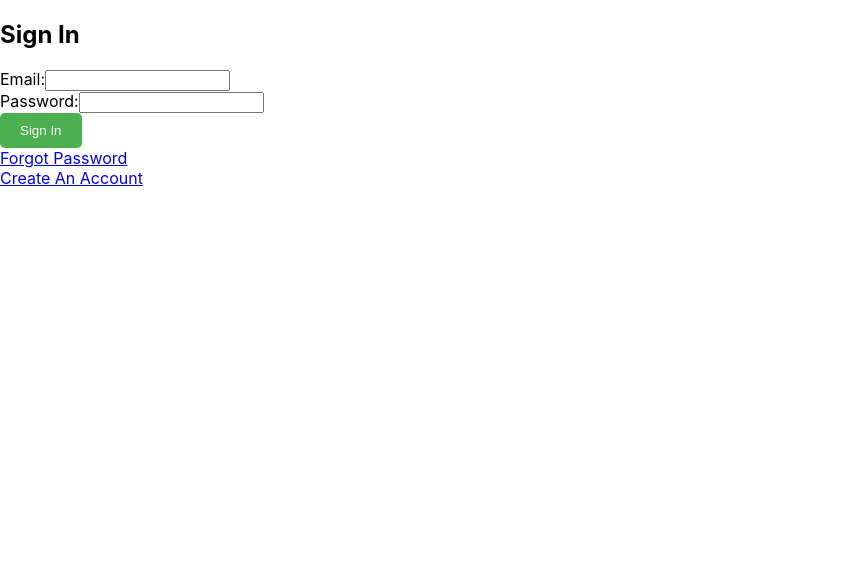
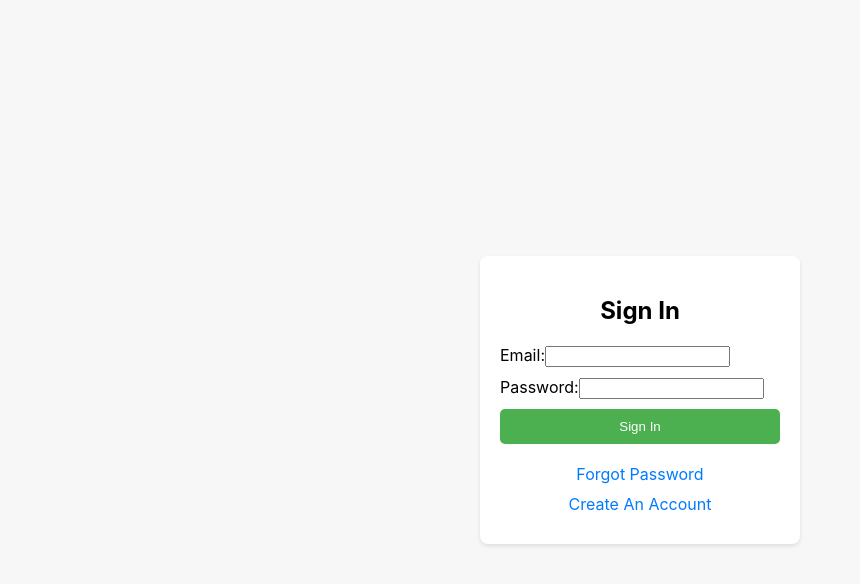
Before and after one commit to Haktan8/Owl-Judge, a React (Create React App) app in the folder owl-judge/client/: page / in a window 1280 px wide. Shown: the top 584 px of the page, without its empty margins (0-860 px from the left). Built offline with nearby package versions, Linux system fonts and the light colour scheme.

Commit message:
signin/up css update

```diff
--- a/owl-judge/client/src/index.css
+++ b/owl-judge/client/src/index.css
@@ -11,7 +11,6 @@ code {
   font-family: source-code-pro, Menlo, Monaco, Consolas, 'Courier New',
     monospace;
 }
-
 
 .navbar {
   background-color: rgb(56, 54, 54);
@@ -40,3 +39,29 @@ code {
 .navbar a:hover {
   color: #f1a635;
 }
+
+.input-field input,
+.input-field select,
+.input-field textarea {
+  display: block;
+  width: calc(100% - 20px); /* Adjust width to account for padding */
+  padding: 10px;
+  margin-top: 5px; /* Spacing between label and input field */
+  margin-bottom: 15px; /* Spacing between input fields */
+  border: 1px solid #ccc; /* Subtle border */
+  border-radius: 5px; /* Rounded corners */
+  box-shadow: inset 0 1px 3px rgba(0, 0, 0, 0.1); /* Inner shadow for depth */
+  transition: border-color 0.3s, box-shadow 0.3s; /* Smooth transition for interactive states */
+}
+
+.input-field input:focus,
+.input-field select:focus,
+.input-field textarea:focus {
+  outline: none; /* Removes the default focus outline */
+  border-color: #007bff; /* Highlight color for focus state */
+  box-shadow: inset 0 1px 3px rgba(0, 0, 0, 0.1), 0 0 8px rgba(0, 123, 255, 0.6); /* Enhanced shadow for focus */
+}
+
+.input-field textarea {
+  resize: vertical; /* Allows vertical resize only */
+}
--- /dev/null
+++ b/owl-judge/client/src/pages/SignIn.css
@@ -0,0 +1,81 @@
+/* SignIn.css */
+
+.signin-container {
+    display: flex;
+    justify-content: center;
+    align-items: center;
+    height: 100vh;
+    background-color: #f7f7f7; /* Light grey background */
+  }
+
+  .signin-row {
+    width: 100%;
+    max-width: 320px; /* Width of the sign-in form */
+  }
+
+  .signin-column {
+    background-color: #fff;
+    padding: 20px;
+    border-radius: 8px;
+    box-shadow: 0 2px 4px rgba(0, 0, 0, 0.1);
+  }
+
+  .signin-header h2 {
+    font-weight: bold;
+    text-align: center;
+    margin-bottom: 20px; /* Spacing after the header */
+  }
+
+  .signin-form {
+    display: flex;
+    flex-direction: column;
+    gap: 10px;
+  }
+
+  .input-field {
+    display: flex;
+    flex-direction: column;
+    gap: 5px;
+  }
+
+  .input-field label {
+    font-weight: bold;
+  }
+
+  .input-field input {
+    padding: 8px;
+    border: 1px solid #ccc;
+    border-radius: 4px;
+  }
+
+  .signin-button {
+    padding: 10px 20px;
+    background-color: #4CAF50; /* Green background */
+    color: white;
+    border: none;
+    border-radius: 5px;
+    cursor: pointer;
+    transition: background-color 0.2s;
+  }
+
+  .signin-button:hover {
+    background-color: #45a049; /* Darker green on hover */
+  }
+
+  .signin-footer {
+    text-align: center;
+    margin-top: 20px;
+  }
+
+  .forgot-password-link,
+  .create-account-link {
+    color: #007bff;
+    text-decoration: none;
+    display: block;
+    margin-bottom: 10px;
+  }
+
+  .forgot-password-link:hover,
+  .create-account-link:hover {
+    text-decoration: underline;
+  }
--- a/owl-judge/client/src/pages/SignIn.jsx
+++ b/owl-judge/client/src/pages/SignIn.jsx
@@ -1,34 +1,28 @@
 import React, { useState } from 'react';
 import InputField from '../components/InputField';
+import './SignIn.css'; // Make sure this path is correct and the CSS is updated as per previous instructions
 
 function SignIn() {
-  // State for storing input values
   const [email, setEmail] = useState('');
   const [password, setPassword] = useState('');
 
-  // Function to handle form submission
   const handleSubmit = (event) => {
     event.preventDefault();
-    // Here you can implement your logic for authentication
+    // Authentication logic goes here
     console.log('Email:', email);
     console.log('Password:', password);
-    // Reset the form after submission
     setEmail('');
     setPassword('');
   };
 
   return (
-    <div className="sign in container">
-      <div className="sign in row">
-        <div className="sign-in-column">
-          <div className="sign-in-header">
+    <div className="signin-container">
+      <div className="signin-row">
+        <div className="signin-column">
+          <div className="signin-header">
             <h2>Sign In</h2>
-            {/*
-              <h2>{user ? user.email : 'No User'}</h2>
-            */}
           </div>
-          <div className="Sign in Email">
-            <form onSubmit={handleSubmit}>
+          <form onSubmit={handleSubmit} className="signin-form">
             <InputField
               label="Email"
               type="email"
@@ -41,18 +35,13 @@ function SignIn() {
               value={password}
               onChange={(e) => setPassword(e.target.value)}
             />
-              <div className="Sign In Text">
-                <button type="submit" className="Sign In Button">
+            <button type="submit" className="signin-button">
               Sign In
             </button>
-              </div>
           </form>
-            <div className="Forgot Password Text">
-              <a href="/forgot-password">Forgot Password</a>
-            </div>
-            <div className="Create an Account Text">
-              <a href="/signup">Create An Account</a>
-            </div>
+          <div className="signin-footer">
+            <a href="/forgot-password" className="forgot-password-link">Forgot Password</a>
+            <a href="/signup" className="create-account-link">Create An Account</a>
           </div>
         </div>
       </div>
--- /dev/null
+++ b/owl-judge/client/src/pages/SignUp.css
@@ -0,0 +1,56 @@
+.container {
+    display: flex;
+    justify-content: center;
+    align-items: center;
+    height: 100vh;
+  }
+
+  .col-md-6 {
+    max-width: 500px;
+    width: 100%;
+  }
+
+  .border {
+    border-radius: 5px;
+    background: #fff;
+    box-shadow: 0 2px 4px rgba(0, 0, 0, 0.1);
+  }
+
+  .form {
+    margin-top: 20px;
+  }
+
+  .input-field {
+    margin-bottom: 15px;
+  }
+
+  .password-requirements {
+    margin-top: 10px;
+  }
+
+  .password-requirements ul {
+    padding-left: 20px;
+  }
+
+  .password-requirements li {
+    list-style-type: none;
+    color: #999;
+  }
+
+  .password-requirements li.valid {
+    color: #28a745;
+  }
+
+  .btn-primary {
+    background-color: #007bff;
+    border-color: #007bff;
+    width: 100%;
+    padding: 10px;
+    border-radius: 5px;
+    cursor: pointer;
+  }
+
+  .btn-primary:hover {
+    background-color: #0069d9;
+    border-color: #0062cc;
+  }
--- a/owl-judge/client/src/pages/SignUp.jsx
+++ b/owl-judge/client/src/pages/SignUp.jsx
@@ -3,6 +3,7 @@ import React, { useState } from "react";
 import InputField from "../components/InputField.jsx";
 import { signUp } from "../index.js";
 import { useNavigate } from 'react-router-dom';
+import './SignUp.css'
 
 function SignUp() {
     const navigate = useNavigate();
```
Lines whose indentation alone changed are shown as unchanged.
